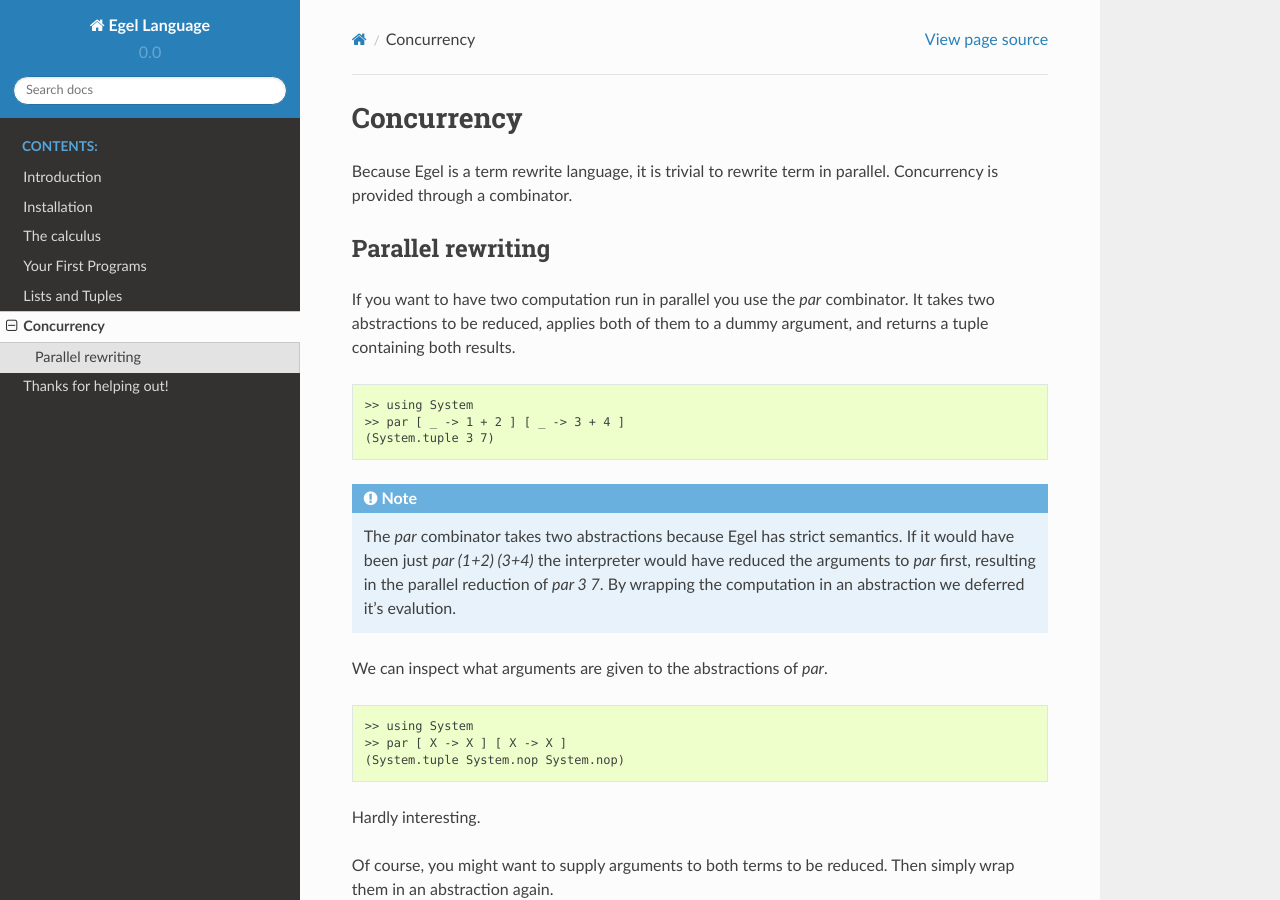
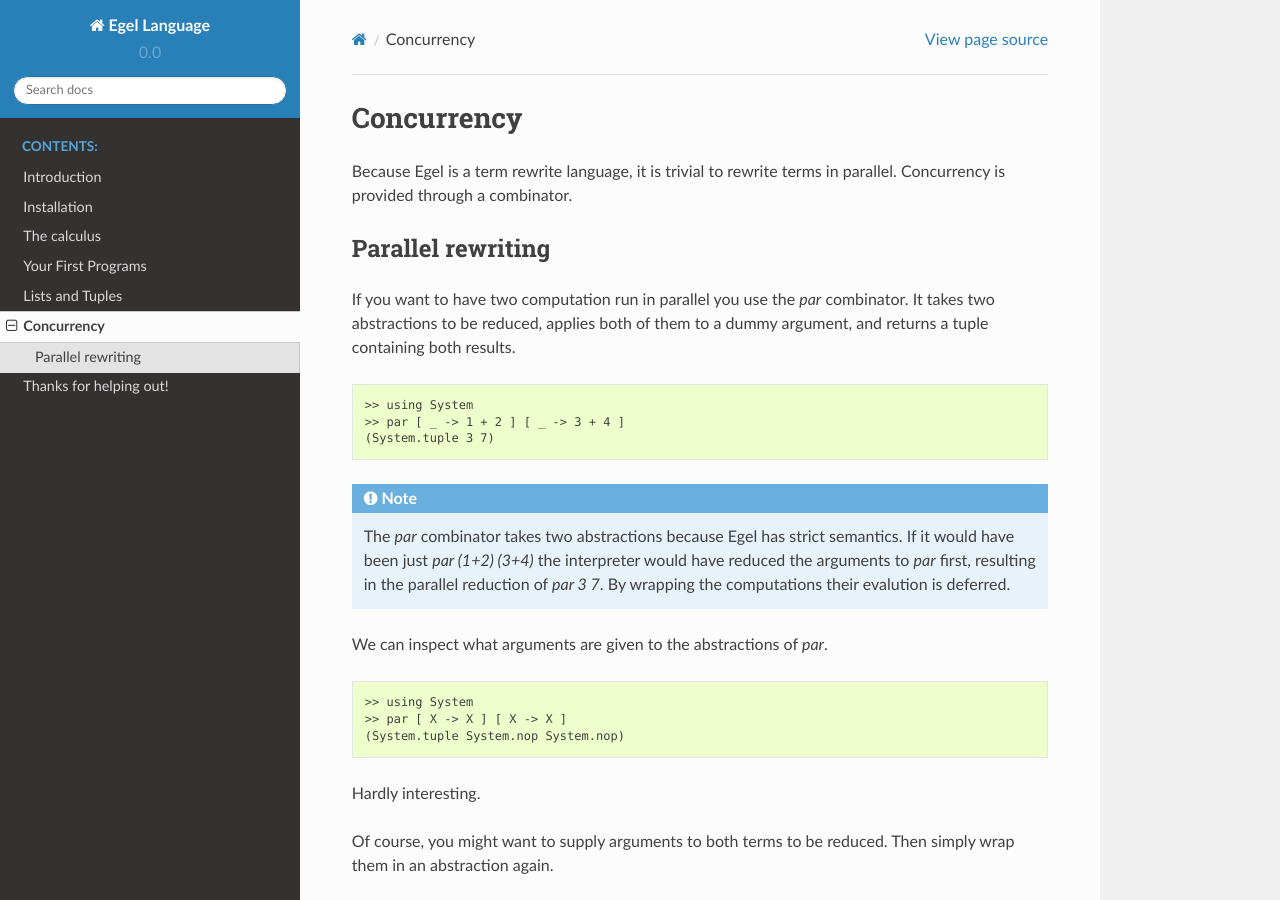
Before and after one commit to egel-lang/egel-docs, a Sphinx documentation site: the page built from source/conc.rst, in a window 1280 px wide and 900 px high. Built offline with Sphinx 7.4.7 and the Read the Docs theme 2.0.0, drawn with Linux system fonts in a browser that asks for light colours.

Commit message:
added conc

```diff
--- a/source/conc.rst
+++ b/source/conc.rst
@@ -2,7 +2,7 @@ Concurrency
 ===========
 
 Because Egel is a term rewrite language, it is trivial
-to rewrite term in parallel. Concurrency is provided
+to rewrite terms in parallel. Concurrency is provided
 through a combinator.
 
 Parallel rewriting
@@ -25,8 +25,7 @@ and returns a tuple containing both results.
     just `par (1+2) (3+4)` the interpreter would have
     reduced the arguments to `par` first, resulting
     in the parallel reduction of `par 3 7`. By wrapping
-    the computation in an abstraction we deferred it's
-    evalution.
+    the computations their evalution is deferred.
 
 We can inspect what arguments are given to the abstractions
 of `par`.
```
